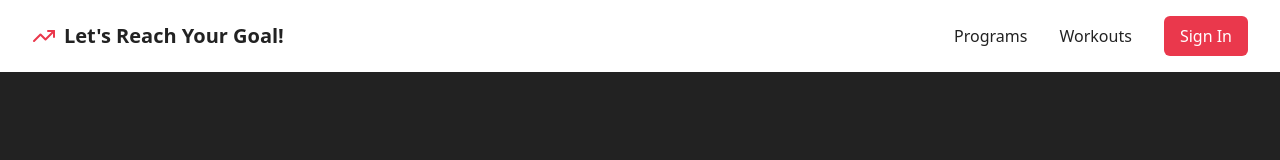
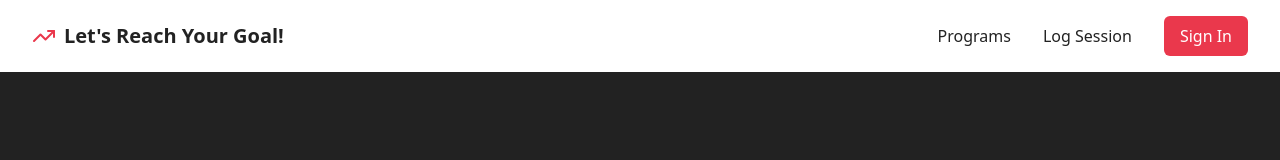
Before and after one commit to leonardxpvr/raw-performance-fitness-app, a React (Vite) app: page / in a window 1280 px wide. Shown: the top 160 px of the page. Built offline with nearby package versions, Linux system fonts and the light colour scheme.

Commit message:
Change header link to "Log Session"
Updated the Navbar component to change the "Workouts" link to "Log Session".

```diff
--- a/src/components/Navbar.tsx
+++ b/src/components/Navbar.tsx
@@ -40,7 +40,7 @@ const Navbar = () => {
             Programs
           </Link>
           <Link to="/workouts" className="text-fitforge-black hover:text-fitforge-red transition-colors font-medium">
-            Workouts
+            Log Session
           </Link>
           {user && (
             <>
@@ -121,7 +121,7 @@ const Navbar = () => {
               className="block text-fitforge-black hover:text-fitforge-red py-2"
               onClick={() => setIsMenuOpen(false)}
             >
-              Workouts
+              Log Session
             </Link>
             {user && (
               <>
```
